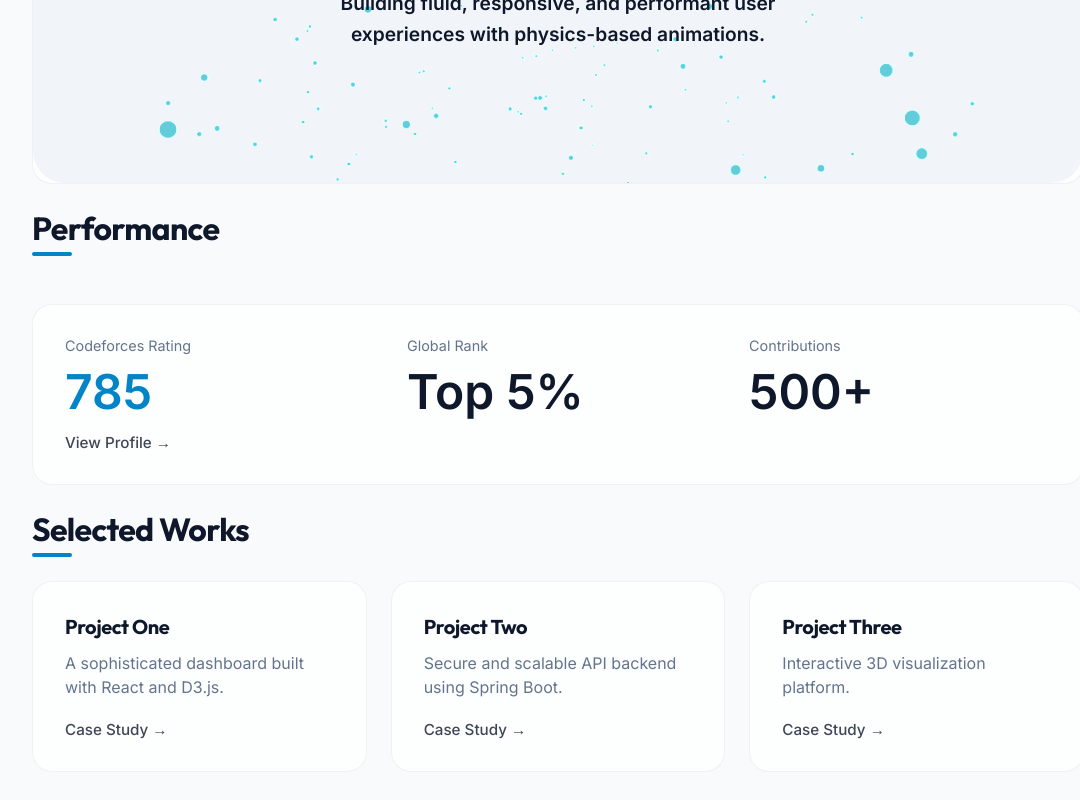
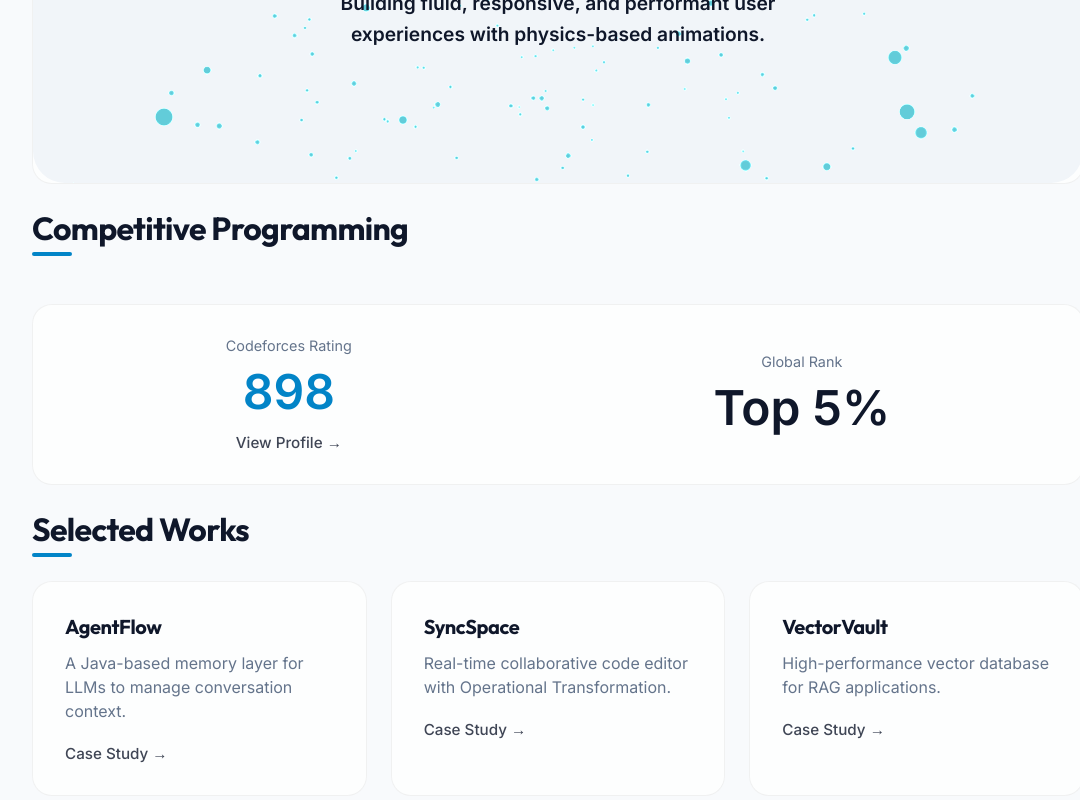
Before and after one commit to slyezil/subhash-portfolio, a React (Create React App) app: page / in a window 1280 px wide. Shown: the part 1045-1845 px from the top of the page, without its empty margins (82-1162 px from the left). Built offline with nearby package versions, Linux system fonts and the light colour scheme.

Commit message:
Update home page projects and competitive programming section, improve project link navigation, and refactor pyramid quote styling.

```diff
--- a/src/components/SpinningPyramids.jsx
+++ b/src/components/SpinningPyramids.jsx
@@ -79,26 +79,13 @@
       </Canvas>
 
       {quote && (
-        <div
-          style={{
-            position: "absolute",
-            bottom: "24px",
-            left: "50%",
-            transform: "translateX(-50%)",
-            textAlign: "center",
-            padding: "16px 32px",
-            borderRadius: "16px",
-            background: "rgba(var(--bg-rgb), 0.6)",
-            backdropFilter: "blur(8px)",
-            maxWidth: "90%",
-          }}
-        >
+        <div className="pyramid-quote">
           <p
             style={{
               fontSize: "1.1rem",
               fontWeight: 600,
               fontStyle: "italic",
-              color: "var(--text-primary)",
+              color: "var(--text)",
               margin: 0,
             }}
           >
--- a/src/pages/Home.jsx
+++ b/src/pages/Home.jsx
@@ -1,4 +1,5 @@
 import React, { useEffect, useState } from 'react';
+import { Link } from 'react-router-dom';
 import FuturisticHero from '../components/FuturisticHero';
 import SpinningPyramids from '../components/SpinningPyramids';
 import FloatingNodes from '../components/FloatingNodes';
@@ -7,9 +8,9 @@
 import { SITE } from '../data/siteConfig';
 
 const PROJECTS = [
-  { title: 'Project One', desc: 'A sophisticated dashboard built with React and D3.js.', link: '#' },
-  { title: 'Project Two', desc: 'Secure and scalable API backend using Spring Boot.', link: '#' },
-  { title: 'Project Three', desc: 'Interactive 3D visualization platform.', link: '#' }
+  { title: 'AgentFlow', desc: 'A Java-based memory layer for LLMs to manage conversation context.', link: '/post/building-agentflow' },
+  { title: 'SyncSpace', desc: 'Real-time collaborative code editor with Operational Transformation.', link: '#' },
+  { title: 'VectorVault', desc: 'High-performance vector database for RAG applications.', link: '#' }
 ];
 
 export default function Home() {
@@ -76,8 +77,8 @@
 
         {/* Codeforces / Stats */}
         <section className="animate-in" style={{ animationDelay: '0.3s' }}>
-          <h2 className="section-title">Performance</h2>
-          <div className="glass-card" style={{ display: 'grid', gridTemplateColumns: 'repeat(auto-fit, minmax(200px, 1fr))', gap: '40px' }}>
+          <h2 className="section-title">Competitive Programming</h2>
+          <div className="glass-card" style={{ display: 'flex', justifyContent: 'space-around', alignItems: 'center', flexWrap: 'wrap', gap: '40px', textAlign: 'center' }}>
             <div>
               <div style={{ fontSize: '0.9rem', color: 'var(--text-muted)', marginBottom: '8px' }}>Codeforces Rating</div>
               <div style={{ fontSize: '3rem', fontWeight: 800, color: 'var(--accent)' }}>{cfRating}</div>
@@ -88,10 +89,6 @@
             <div>
               <div style={{ fontSize: '0.9rem', color: 'var(--text-muted)', marginBottom: '8px' }}>Global Rank</div>
               <div style={{ fontSize: '3rem', fontWeight: 800 }}>Top 5%</div>
-            </div>
-            <div>
-              <div style={{ fontSize: '0.9rem', color: 'var(--text-muted)', marginBottom: '8px' }}>Contributions</div>
-              <div style={{ fontSize: '3rem', fontWeight: 800 }}>500+</div>
             </div>
           </div>
         </section>
@@ -106,7 +103,11 @@
               <div key={i} className="glass-card" style={{ margin: 0 }}>
                 <h3 style={{ fontSize: '1.25rem', marginBottom: '12px' }}>{p.title}</h3>
                 <p style={{ color: 'var(--text-muted)', marginBottom: '20px', lineHeight: '1.5' }}>{p.desc}</p>
-                <a className="link" href={p.link}>Case Study →</a>
+                {p.link.startsWith('/') ? (
+                  <Link className="link" to={p.link}>Case Study →</Link>
+                ) : (
+                  <a className="link" href={p.link} target={p.link !== '#' ? "_blank" : undefined} rel={p.link !== '#' ? "noopener noreferrer" : undefined}>Case Study →</a>
+                )}
               </div>
             ))}
           </div>
```
